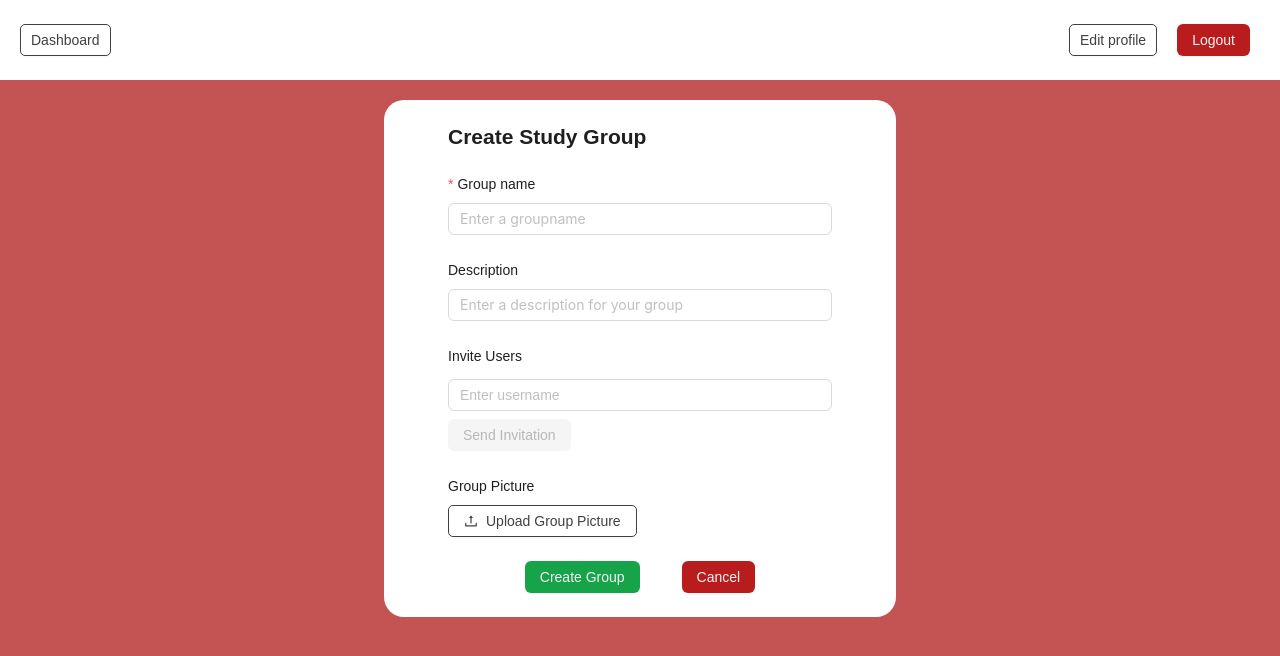
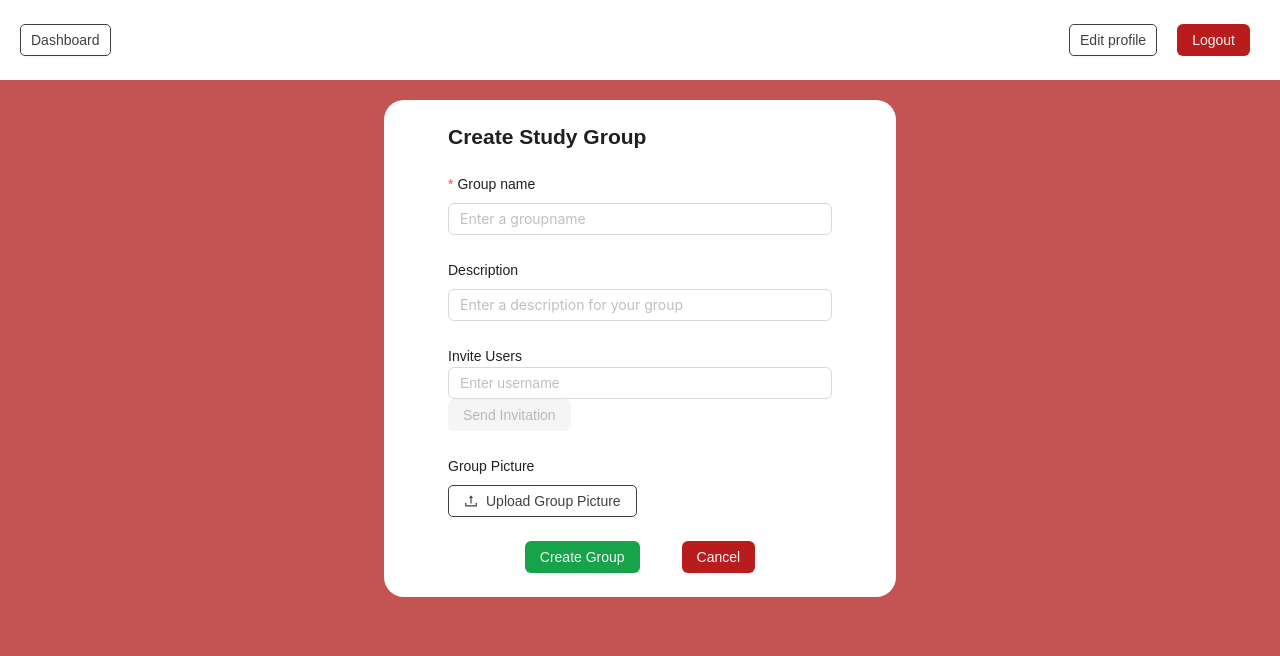
Before and after one commit to luciocanepa/SOPRA_group11_client, a Next.js app: page /groups in a window 1280 px wide. Shown: the top 656 px of the page. Built offline with nearby package versions, Linux system fonts and the light colour scheme.

Commit message:
went through the applications locally and looked for places where there is an issue and when found fixed them. there were some html nesting issues and some problems with useform and select #88

```diff
--- a/app/components/InviteUser.tsx
+++ b/app/components/InviteUser.tsx
@@ -156,16 +156,7 @@ export function InviteUser({
 
   return (
     <div className="group-dashboard-actions-container">
-      <Form
-        form={form}
-        name="invite-user-form"
-        size="middle"
-        layout="vertical"
-        onFinish={handleInvite}
-      >
-        {/* <h3>Invite Users</h3> */}
-
-        <Form.Item name="username" rules={[{ required: false }]}>
+      <div className="invite-user-fields">
         <AutoComplete
           className="invite-input"
           options={filteredOptions}
@@ -175,7 +166,6 @@ export function InviteUser({
           placeholder="Enter username"
           value={username}
         />
-        </Form.Item>
 
         <Button
           className="green"
@@ -185,6 +175,7 @@ export function InviteUser({
         >
           Send Invitation
         </Button>
+      </div>
 
       {inviteResults.length > 0 && (
         <div className="invite-results">
@@ -203,7 +194,6 @@ export function InviteUser({
           </div>
         </div>
       )}
-      </Form>
     </div>
   );
 }
--- a/app/edit/[id]/page.tsx
+++ b/app/edit/[id]/page.tsx
@@ -362,6 +362,7 @@ const ManageProfile: React.FC = () => {
           <Form.Item name="profilePicture" label="Profile Picture">
             <Upload
               name="logo"
+              listType="picture"
               beforeUpload={(file) => {
                 uploadingImage(file);
                 return false;
--- a/app/groups/page.tsx
+++ b/app/groups/page.tsx
@@ -212,6 +212,7 @@ const GroupCreation: React.FC = () => {
           <Form.Item name="image" label="Group Picture">
             <Upload
               name="logo"
+              listType="picture"
               beforeUpload={(file) => {
                 uploadingImage(file);
                 return false;
```
Also changed, not shown: app/statistics/page.tsx (+4 -3 lines). Lines whose indentation alone changed are shown as unchanged.
